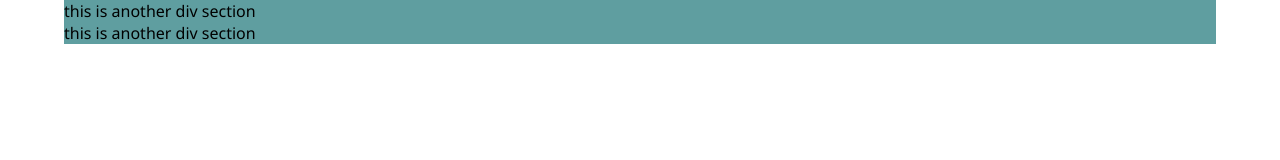
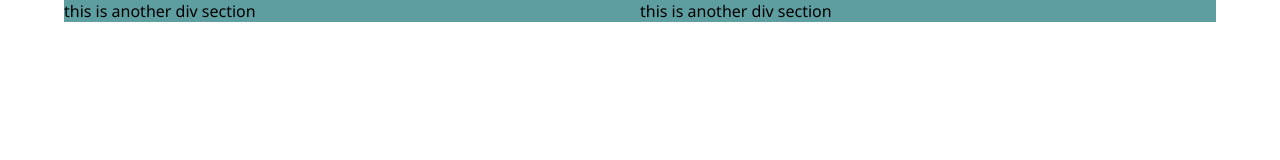
Before and after one commit to raselmahmud-coder/phero-my-course-one, a plain HTML site: page index.html in a window 1280 px wide. Drawn offline with Linux system fonts and the light colour scheme.

Commit message:
css added

```diff
--- a/index.html
+++ b/index.html
@@ -9,8 +9,10 @@
   </head>
   <body>
     <section class="container">
-      <div class="row wrap-one">this is another div section</div>
-      <div class="row wrap-two">this is another div section</div>
+      <div class="main-wrap">
+        <div class="row wrap-one">this is another div section</div>
+        <div class="row wrap-two">this is another div section</div>
+      </div>
     </section>
   </body>
 </html>
```
